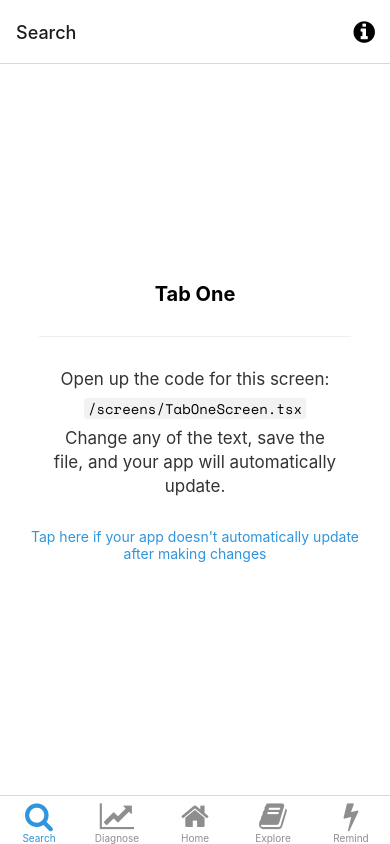
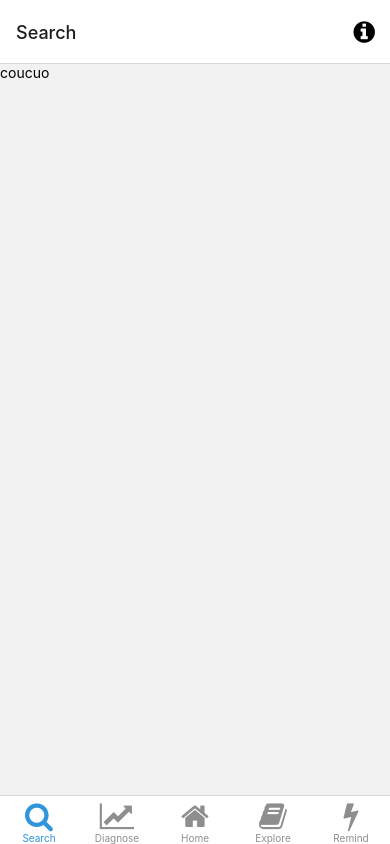
Before and after one commit to Augustin68/app-plant-mae, a React Native app: screen /Search in a window 390 px wide. Built offline with nearby package versions, Linux system fonts and the light colour scheme; what expo-linking would draw is missing.

Commit message:
removing trick for dark theme

```diff
--- a/constants/Colors.ts
+++ b/constants/Colors.ts
@@ -9,11 +9,18 @@ export default {
     tabIconDefault: '#ccc',
     tabIconSelected: tintColorLight,
   },
+  // dark: {
+  //   text: '#fff',
+  //   background: '#000',
+  //   tint: tintColorDark,
+  //   tabIconDefault: '#ccc',
+  //   tabIconSelected: tintColorDark,
+  // },
   dark: {
-    text: '#fff',
-    background: '#000',
-    tint: tintColorDark,
+    text: '#000',
+    background: '#fff',
+    tint: tintColorLight,
     tabIconDefault: '#ccc',
-    tabIconSelected: tintColorDark,
+    tabIconSelected: tintColorLight,
   },
 };
--- a/navigation/index.tsx
+++ b/navigation/index.tsx
@@ -59,7 +59,7 @@ function BottomTabNavigator() {
 // Search | Diagnose | Explore | Remind <- maybe theses are better
   return (
     <BottomTab.Navigator
-      initialRouteName="Search"
+      initialRouteName="Home"
       screenOptions={{
         tabBarActiveTintColor: Colors[colorScheme].tint,
       }}>
--- a/screens/TabOneScreen.tsx
+++ b/screens/TabOneScreen.tsx
@@ -6,11 +6,12 @@ import { RootTabScreenProps } from '../types';
 
 export default function TabOneScreen({ navigation }: RootTabScreenProps<'TabOne'>) {
   return (
-    <View style={styles.container}>
-      <Text style={styles.title}>Tab One</Text>
-      <View style={styles.separator} lightColor="#eee" darkColor="rgba(255,255,255,0.1)" />
-      <EditScreenInfo path="/screens/TabOneScreen.tsx" />
-    </View>
+    // <View style={styles.container}>
+    //   <Text style={styles.title}>Tab One</Text>
+    //   <View style={styles.separator} lightColor="#eee" darkColor="rgba(255,255,255,0.1)" />
+    //   <EditScreenInfo path="/screens/TabOneScreen.tsx" />
+    // </View>
+    <><Text>coucuo</Text></>
   );
 }
 
```
